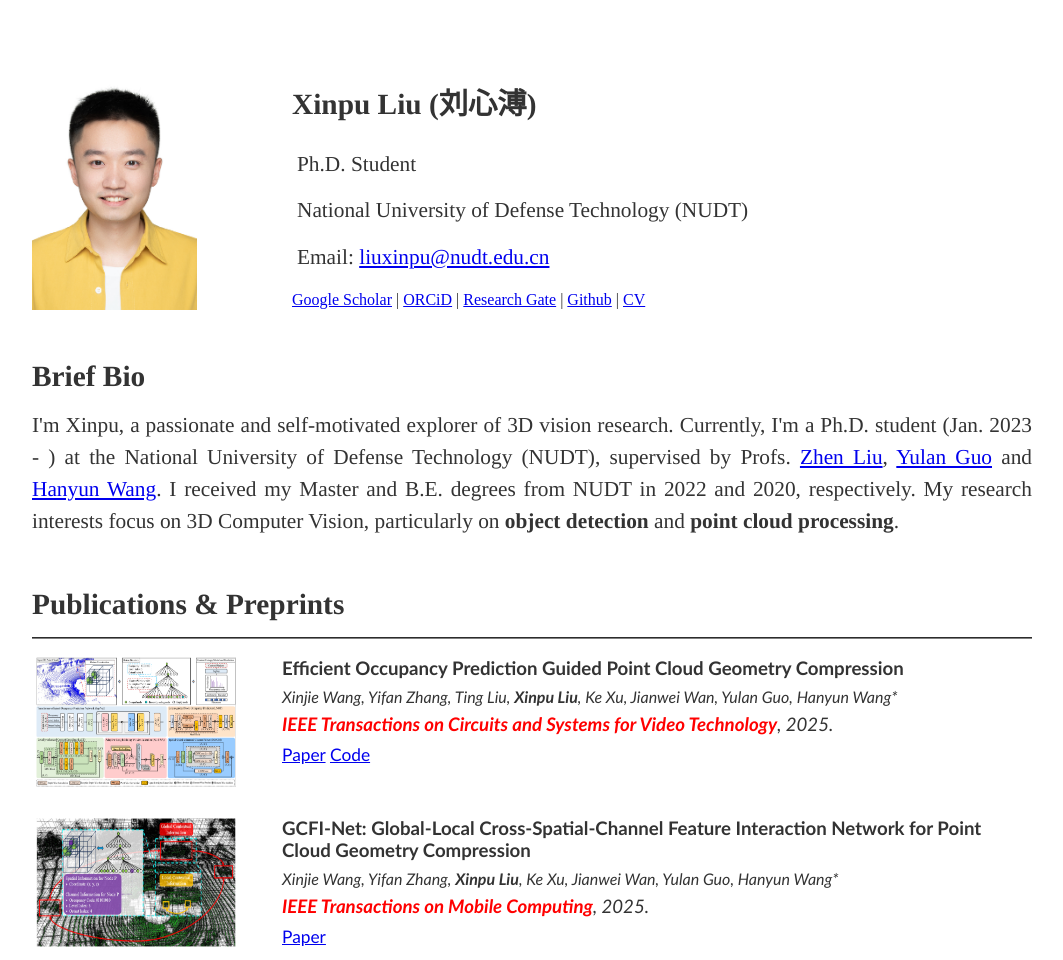
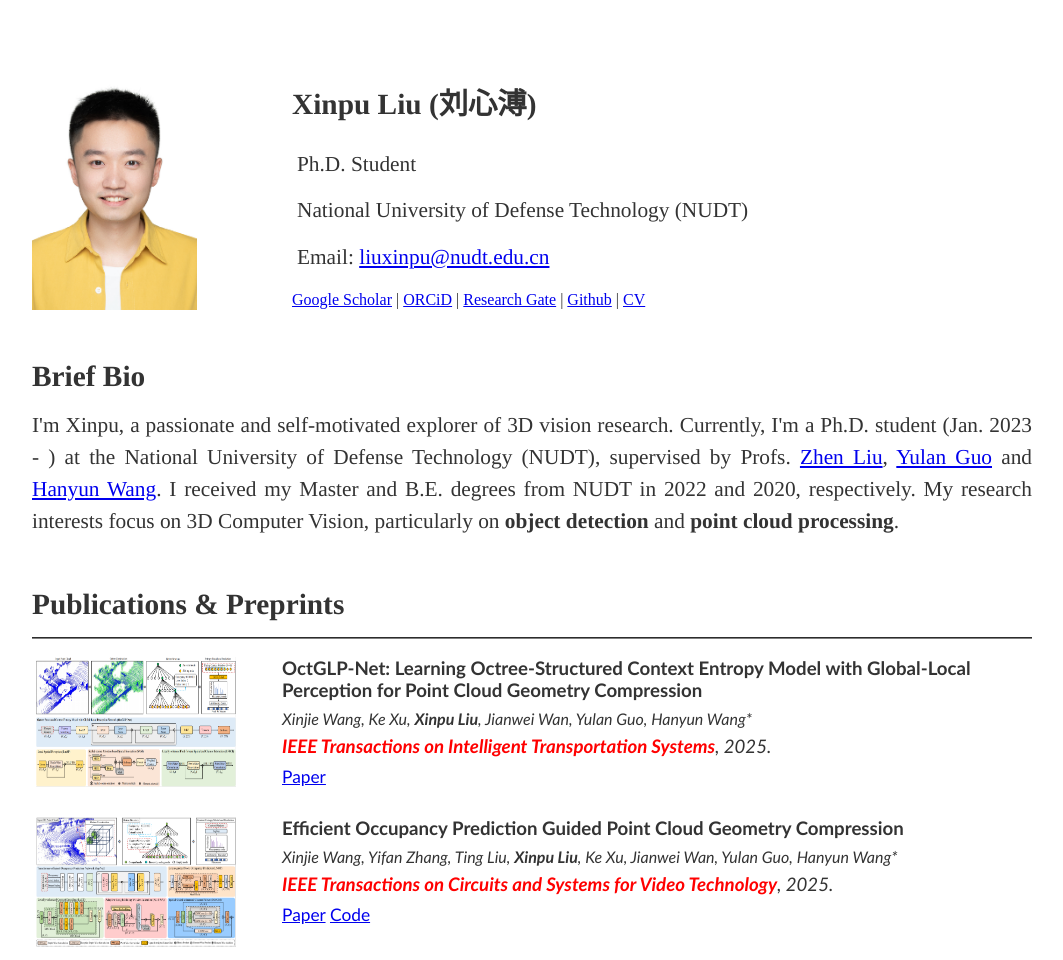
Before and after one commit to xinpuliu/xinpuliu.github.io, a plain HTML site: page index.html in a window 1280 px wide. Shown: the top 960 px of the page, without its empty margins (108-1171 px from the left). Drawn offline with Linux system fonts and the light colour scheme.

Commit message:
Update TITS

```diff
--- a/index.html
+++ b/index.html
@@ -266,6 +266,26 @@ To do:
 	<span class="Title"><b>Publications & Preprints</b></span><p><p>
 	<hr style="BORDER-LEFT-STYLE: none; BORDER-TOP: gray 2px groove; HEIGHT: 0px; BORDER-BOTTOM-STYLE: none; BORDER-RIGHT-STYLE: none">
 
+        <div class="paper short">
+				<div class="sub-left">
+					<span></span>
+					<img border="0" width="200" height="130" src="imgs/OctGLP.png">
+				</div>
+				<div class="sub-right">
+					<div class="paperTitle">
+						OctGLP-Net: Learning Octree-Structured Context Entropy Model with Global-Local Perception for Point Cloud Geometry Compression
+					</div>
+					<div class="paperName">
+						Xinjie Wang, Ke Xu, <b>Xinpu Liu</b>, Jianwei Wan, Yulan Guo, Hanyun Wang*
+					</div>
+					<div class="paperPub">
+						<span style="color:red"> <b>IEEE Transactions on Intelligent Transportation Systems</b></span>, 2025.<br>
+					</div>
+					<div class="paperLink">
+						<a href="https://ieeexplore.ieee.org/document/11214547" target="_blank" rel="nofollow">Paper</a>
+					</div>
+				</div>
+			</div>
 
         <div class="paper short">
 				<div class="sub-left">
@@ -534,6 +554,7 @@ To do:
 					<a href="https://digital-library.theiet.org/content/journals/iet-ipr" target="_blank" rel="nofollow">IET Image Processing</a> <br>
 					......<br>
 					Conference Reviewer:<br>
+                    <a href="https://cvpr.thecvf.com/Conferences/2026" target="_blank" rel="nofollow">CVPR 2026</a>,
 					<a href="https://cvpr.thecvf.com/Conferences/2025" target="_blank" rel="nofollow">CVPR 2025</a><br>
 					<a href="http://2025.prcv.cn/CN/" target="_blank" rel="nofollow">PRCV 2025</a>,
 					<a href="https://www.prcv2023.cn/" target="_blank" rel="nofollow">PRCV 2023</a><br>
@@ -582,12 +603,14 @@ To do:
 				<hr style="BORDER-LEFT-STYLE: none; BORDER-TOP: gray 2px groove; HEIGHT: 0px; BORDER-BOTTOM-STYLE: none; BORDER-RIGHT-STYLE: none">
 
 				<div class="paperName"><b>
+                    2025 | Outstanding Master Thesis Award of Hunan Province<br>
+					2025 | Excellent Scholarship of NUDT<br>
 					2024 | Outstanding Master Thesis Award of NUDT<br>
 					2023 | Outstanding Paper Award of the Journal of Image and Graphics<br>
 					2023 | Excellent Master Graduates of NUDT<br>
 					2023 | Second place in the 4th Aerospace Cup Innovation Competition (Top2 over 227 teams)<br>
 					2023 | Outstanding Student Award of NUDT<br>
-					2022 | First-class Scholarship of NUDT<br>
+					2022 | Excellent Scholarship of NUDT<br>
 					2021 | First place in the 3th Aerospace Cup Innovation Competition (Top1 over 422 teams)<br>
 					2021 | Qiangjun Scholarship of NUDT<br>
 					2020 | The 1st Prize in the Graduate Electronic Design Competition of China (Top 2%)<br>
```
Also changed, not shown: imgs/OctGLP.png (added).
